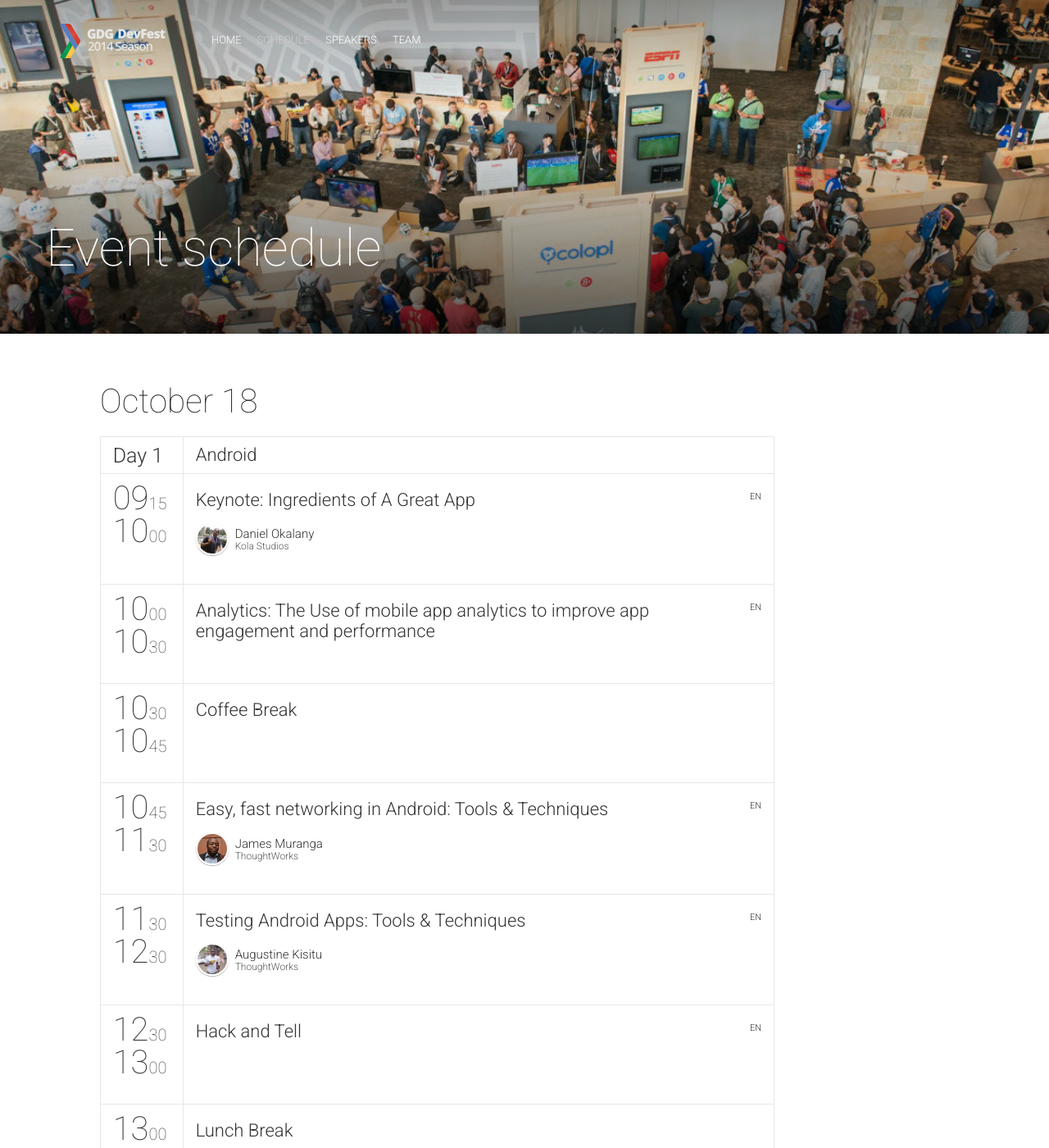
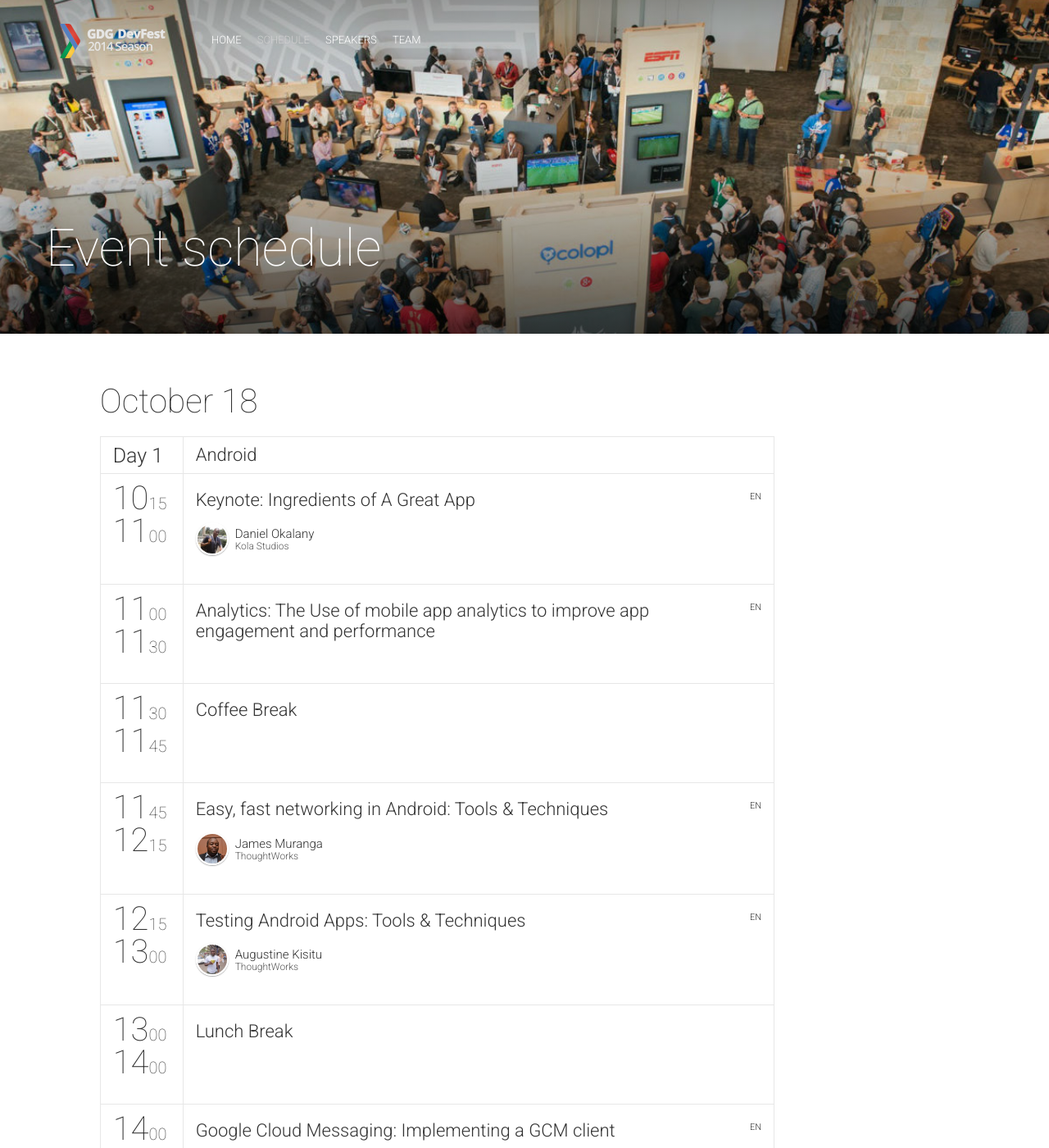
Before and after one commit to gdgmakerere/gdgmakerere.github.io, a Jekyll site: the page built from schedule.html, in a window 1280 px wide and 1400 px high. Shown: the whole window at 82% size. Built offline with Jekyll 4.4.1, drawn with Linux system fonts in a browser that asks for light colours; nearby versions of some CDN libraries; comment, search, counter and statistics services are not loaded.

Commit message:
updated schedule

```diff
--- a/_data/schedule.yml
+++ b/_data/schedule.yml
@@ -5,35 +5,35 @@
     - {title: "Android", color: "#90be4e"}
   timeslots:
     - {
-    	startTime: "09:15",
-    	endTime: "10:00",
+    	startTime: "10:15",
+    	endTime: "11:00",
     	sessionIds: [001]
     }
     - {
-        startTime: "10:00",
-        endTime: "10:30",
+        startTime: "11:00",
+        endTime: "11:30",
         sessionIds: [002]
     }
     - {
-        startTime: "10:30",
-        endTime: "10:45",
+        startTime: "11:30",
+        endTime: "11:45",
         sessionIds: [307]
     }
     - {
-        startTime: "10:45",
-        endTime: "11:30",
+        startTime: "11:45",
+        endTime: "12:15",
         sessionIds: [003]
     }
     - {
-        startTime: "11:30",
-        endTime: "12:30",
+        startTime: "12:15",
+        endTime: "13:00",
         sessionIds: [004]
     }
-    - {
-        startTime: "12:30",
-        endTime: "13:00",
-        sessionIds: [006]
-    }
+    # - {
+    #     startTime: "12:30",
+    #     endTime: "13:00",
+    #     sessionIds: [006]
+    # }
     - {
         startTime: "13:00",
         endTime: "14:00",
```
